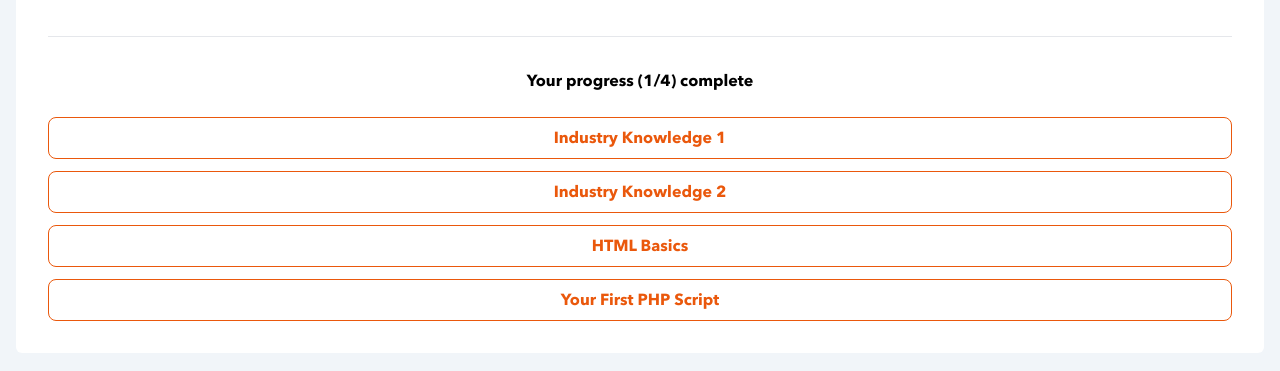
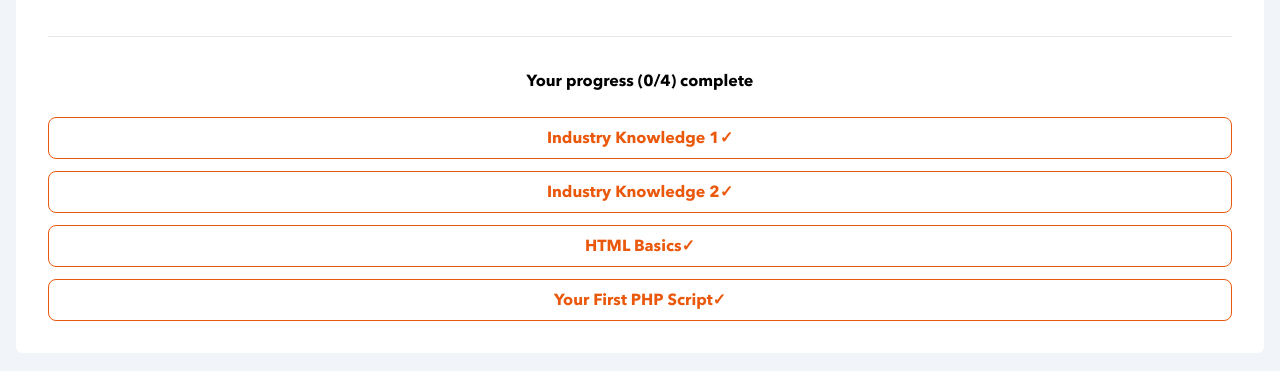
Before and after one commit to lazybump/Hyperion, a React (Vite) app: page / in a window 1280 px wide. Shown: the part 188-559 px from the top of the page. Built offline with nearby package versions, Linux system fonts and the light colour scheme.

Commit message:
add progress count. adding conditional styling to topics WIP

```diff
--- a/src/MainContent.tsx
+++ b/src/MainContent.tsx
@@ -1,18 +1,46 @@
 import { useState } from "react";
+import TopicCard from "./TopicCard";
 
 interface TopicsType {
   id: number;
   name: string;
+  isClicked: boolean;
 }
 
 const topics: TopicsType[] = [
-  { id: 1, name: "Industry Knowledge 1" },
-  { id: 2, name: "Industry Knowledge 2" },
-  { id: 3, name: "HTML Basics" },
-  { id: 4, name: "Your First PHP Script" },
+  { id: 1, name: "Industry Knowledge 1", isClicked: false },
+  { id: 2, name: "Industry Knowledge 2", isClicked: false },
+  { id: 3, name: "HTML Basics", isClicked: false },
+  { id: 4, name: "Your First PHP Script", isClicked: false },
 ];
 
+interface CompletedTopicType {
+  id: number;
+}
+
 const MainContent = () => {
+  // Array of ID objects. Each one represents a different topic button
+  const [completedTopics, setCompletedTopics] = useState<CompletedTopicType[]>(
+    []
+  );
+
+  const handleClick = (id: number) => {
+    console.log(id);
+
+    setCompletedTopics((prev) => {
+      // tries to find the topic object in the completed list
+      const retrievedTopic = prev.find((topic) => topic.id === id);
+      // if it exists in the array...
+      if (retrievedTopic) {
+        return prev.filter((topic) => topic.id !== id);
+      } else {
+        return [...prev, { id }];
+      }
+    });
+  };
+
+  const total = completedTopics.length;
+
   return (
     <main className="bg-white m-4 p-8 rounded-md">
       <section className="grid grid-cols-2 grid-rows-2 items-center">
@@ -26,15 +54,10 @@ const MainContent = () => {
         </button>
       </section>
       <section className="border-t mt-8 pt-8">
-        <h2 className="text-center mb-6">Your progress (1/4) complete</h2>
+        <h2 className="text-center mb-6">Your progress ({total}/4) complete</h2>
         <div className="flex flex-col space-y-3">
           {topics.map((topic) => (
-            <button
-              key={topic.id}
-              className="border-[1px] border-primary rounded-lg py-2 text-primary"
-            >
-              {topic.name}
-            </button>
+            <TopicCard key={topic.id} {...topic} handleClick={handleClick} />
           ))}
         </div>
       </section>
--- /dev/null
+++ b/src/TopicCard.tsx
@@ -0,0 +1,22 @@
+interface TopicCardProps {
+  id: number;
+  name: string;
+  handleClick: (param: number) => void;
+  isClicked: boolean;
+}
+
+const TopicCard = ({ id, name, handleClick, isClicked }: TopicCardProps) => {
+  return (
+    <button
+      className={`border-[1px] border-primary rounded-lg py-2 text-primary ${
+        isClicked ? "bg-primary text-white" : ""
+      }`}
+      onClick={() => handleClick(id)}
+    >
+      {name}
+      <span className="font-bold">&#x2713;</span>
+    </button>
+  );
+};
+
+export default TopicCard;
```
